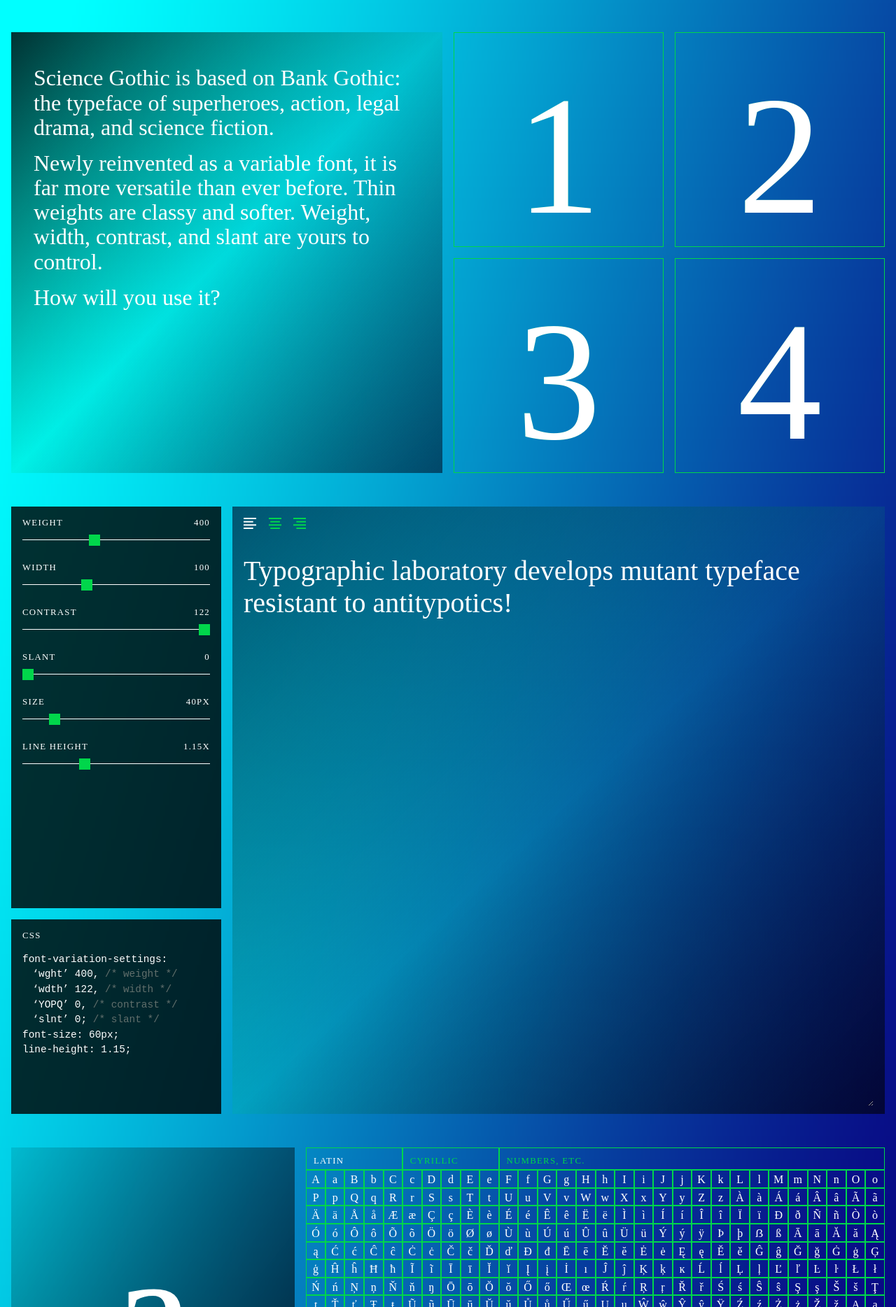
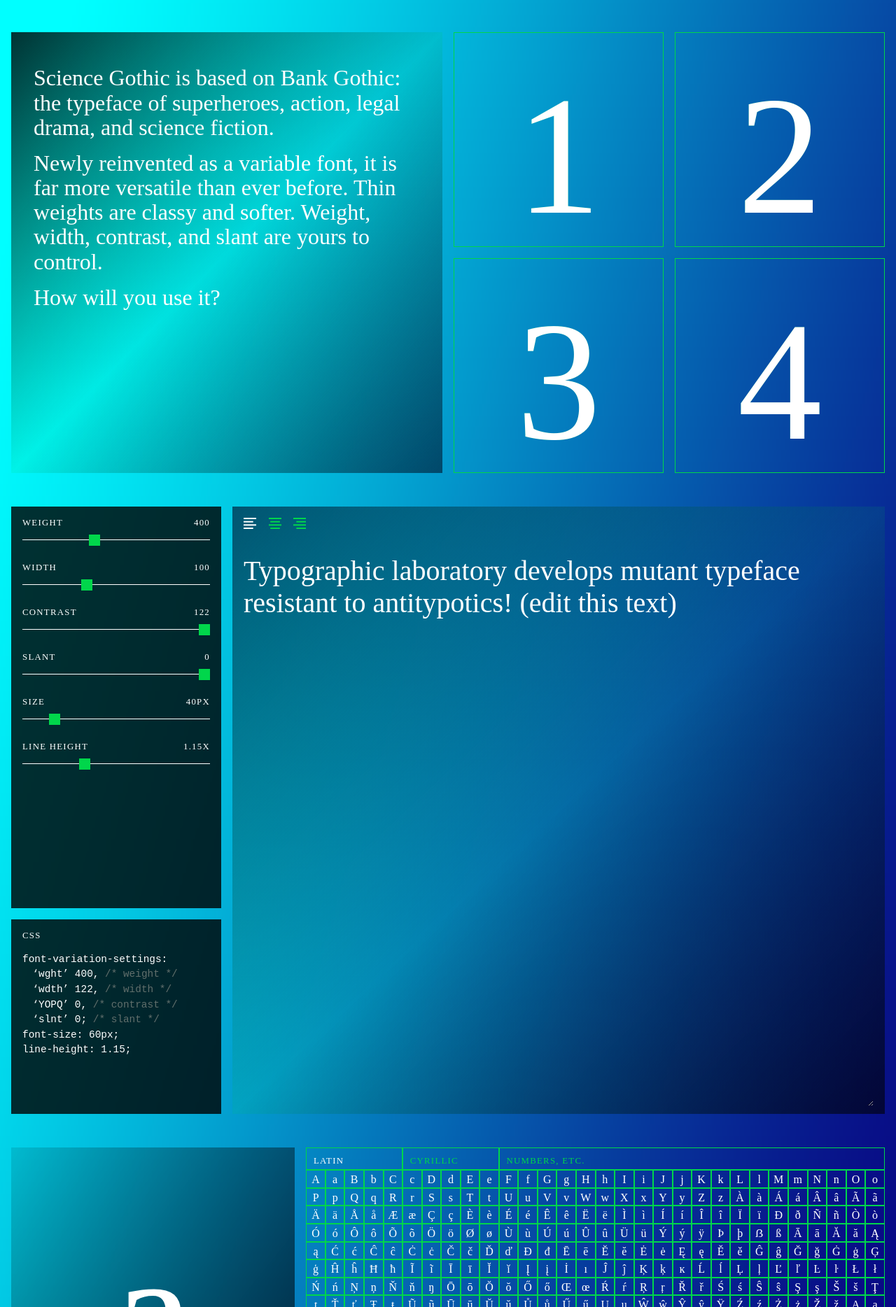
Before and after one commit to tphinney/science_gothic_microsite, a Jekyll site: the page built from index.md, in a window 1280 px wide. Shown: the part 1132-3000 px from the top of the page at 70% size. Built offline with Jekyll 4.4.1, drawn with Linux system fonts in a browser that asks for light colours; some web fonts are replaced.

Commit message:
Type Tester: fix Slant slider, clarify editable text

```diff
--- a/_includes/sections/type_tester.md
+++ b/_includes/sections/type_tester.md
@@ -14,7 +14,7 @@
     <li>CONTRAST</li> <span class="slider_contrast_val">122</span>
       <input id="slider_contrast" type="range" min="18" max="122" value="122" step="1">
     <li>SLANT</li> <span class="slider_slant_val">0</span>
-      <input id="slider_slant" type="range" min="0" max="-10" value="0" step="0.5">
+      <input id="slider_slant" type="range" min="-10" max="0" value="0" step="0.5">
     <li>SIZE</li> <span class="slider_size_val">40px</span>
       <input id="slider_size" type="range" min="12" max="200" value="40" step="1">
     <li>LINE HEIGHT</li> <span class="slider_lineheight_val">1.15x</span>
```
Also changed, not shown: other parts of _includes/sections/type_tester.md (+1 -1 lines).
